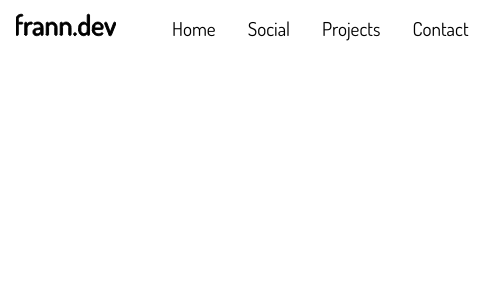
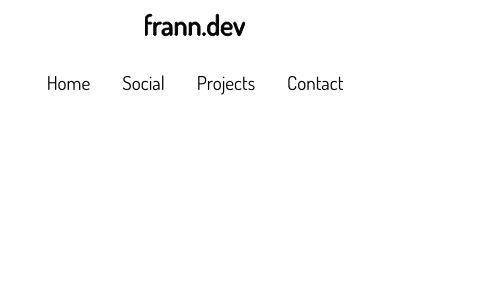
Before and after one commit to xFrann/franndev, a React (Create React App) app: page / in a window 390 px wide. Shown: the top 300 px of the page, 485 px wide, since content can reach past the window. Built offline with nearby package versions, Linux system fonts and the light colour scheme.

Commit message:
change css to mobile first, desktop second

```diff
--- a/src/css/nav.css
+++ b/src/css/nav.css
@@ -6,15 +6,17 @@
 }
 .nav-flex {
     display: flex;
-    flex-direction: row;
+    flex-direction: column;
     margin: 0;
     padding: 0;
-    justify-content: space-between;
+    justify-content: center;
+    align-items: center;
 }
 .nav-list {
     display: flex;
     flex-direction: row;
     list-style: none;
+    padding: 0;
 }
 
 .nav-item {
@@ -34,5 +36,18 @@
 #nav-logo {
     width: 100px;
     height: 50px;
-    padding-left: 1rem;
 }
+
+@media screen and (min-width: 768px) {
+    .nav-flex {
+        flex-direction: row;
+        justify-content: space-between;
+    }
+    .nav-item {
+        padding: 0 1rem;
+    }
+    #nav-logo {
+        padding: 0 1rem;
+    }
+
+}
```
